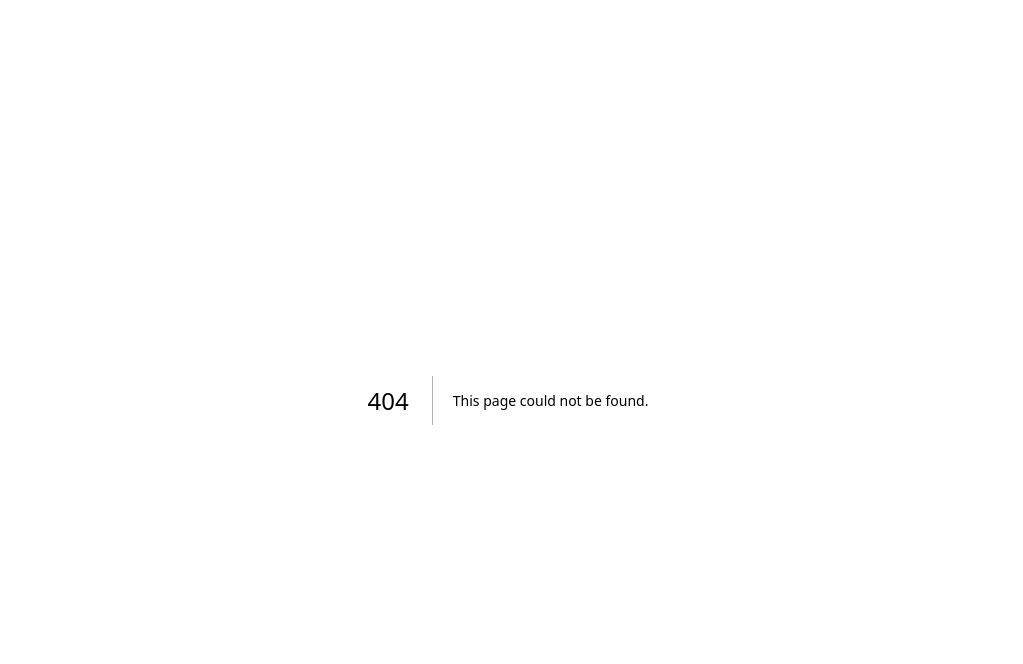
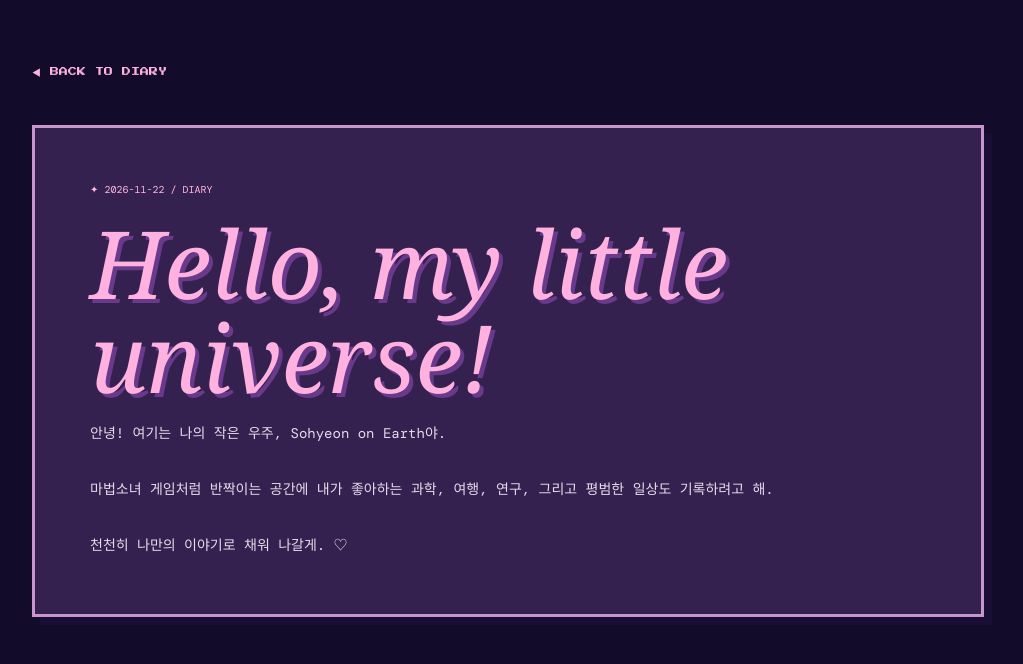
Before and after one commit to shkim03/Sohyeon-on-Earth, a Next.js app: page /blog/hello-world in a window 1280 px wide. Before the commit this address had no page. Shown: the top 664 px of the page, without its empty margins (132-1155 px from the left). Built offline with nearby package versions, Linux system fonts and the light colour scheme.

Commit message:
Add editable static diary and custom domain support

```diff
--- /dev/null
+++ b/app/blog/[slug]/page.tsx
@@ -0,0 +1,11 @@
+import Link from 'next/link';
+import { notFound } from 'next/navigation';
+import { posts } from '../../../data/posts';
+export function generateStaticParams() { return posts.map(({slug})=>({slug})); }
+export async function generateMetadata({params}:{params:Promise<{slug:string}>}) { const {slug}=await params; const post=posts.find(p=>p.slug===slug); return {title:post?post.title+' | Sohyeon on Earth':'Post not found'}; }
+export default async function BlogPost({params}:{params:Promise<{slug:string}>}) {
+ const {slug}=await params;
+ const post=posts.find(p=>p.slug===slug);
+ if(!post) notFound();
+ return <main className="inner-page"><Link href="/blog" className="return-link">◀ BACK TO DIARY</Link><article className="article-panel"><div className="article-meta">✦ {post.date} / {post.tag}</div><h1 className="inner-title">{post.title}</h1><p className="article-copy">{post.body}</p></article></main>;
+}
```
